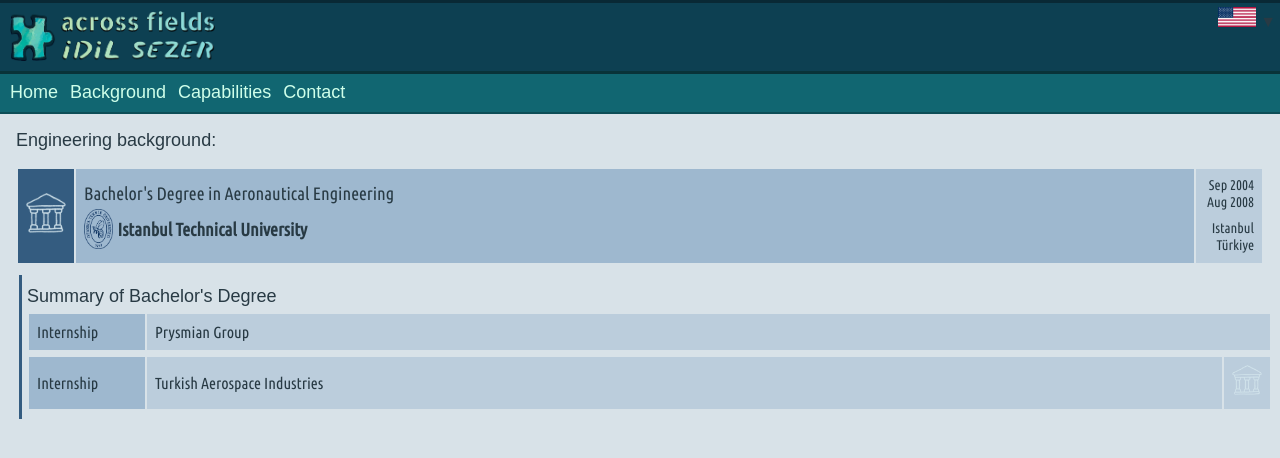
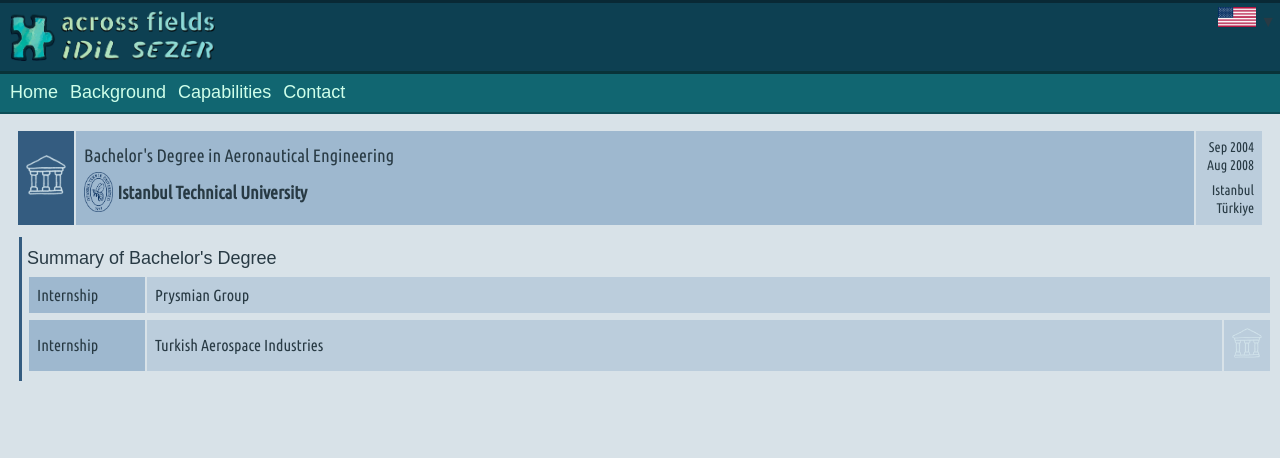
Before and after one commit to acrossfields/idilsezer, a Jekyll site: the page built from en/background.md, in a window 1280 px wide. Shown: the top 458 px of the page. Built offline with Jekyll 4.4.1, drawn with Linux system fonts in a browser that asks for light colours; some web fonts are replaced.

Commit message:
Update background.md

```diff
--- a/en/background.md
+++ b/en/background.md
@@ -4,8 +4,6 @@ title: Background
 lang: en
 permalink: /en/background/
 ---
-
-<p class="bg">Engineering background:</p>
 
 <table class="table-bgheader">
   <tr>
```
